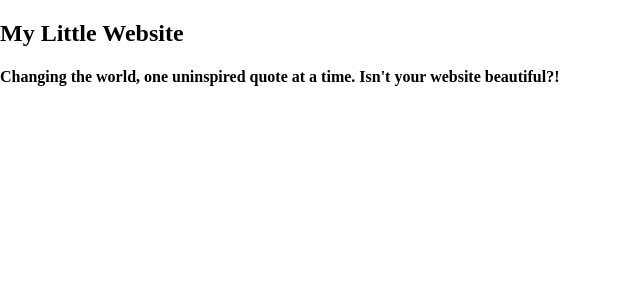
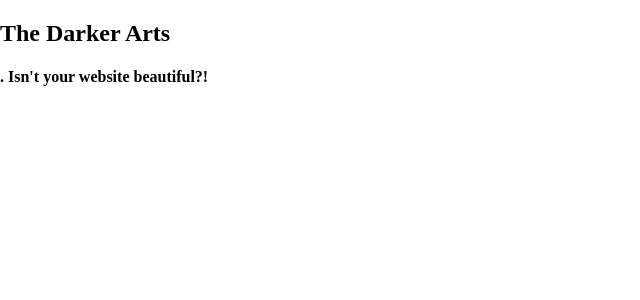
Before and after one commit to chalitamarriott/chalitamarriott.github.io, a Jekyll site: the page built from index.html, in a window 1280 px wide. Shown: the top 300 px of the page, without its empty margins (0-640 px from the left). Built offline with Jekyll 4.4.1, drawn with Linux system fonts in a browser that asks for light colours.

Commit message:
Update _config.yml

```diff
--- a/_config.yml
+++ b/_config.yml
@@ -1,7 +1,7 @@
 # Site settings
-title: My Little Website
-tagline: "Changing the world, one uninspired quote at a time"
-url: "http://yourwebsite.com" # The base hostname & protocol for your site. Use it if you need absolute URL's
+title: The Darker Arts
+tagline: ""
+url: "http://thedarkerarts.github.io" # The base hostname & protocol for your site. Use it if you need absolute URL's
 
 # Social
 socialimg: /img/social.jpg # be sure to change this image
```
